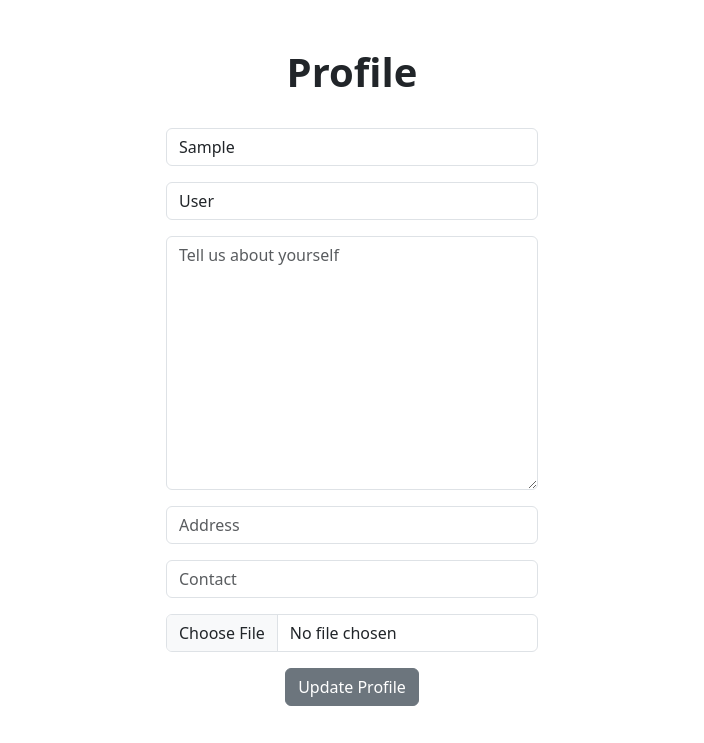
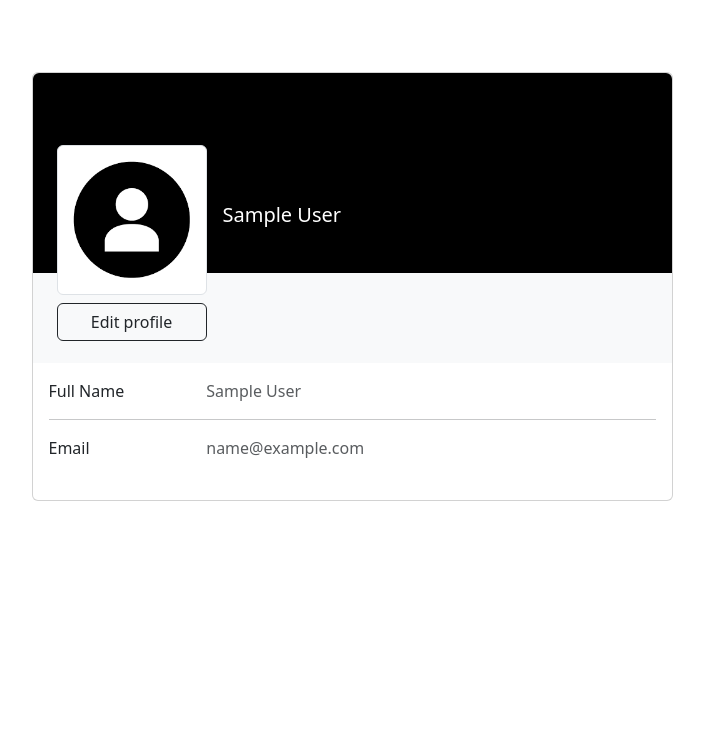
Before and after one commit to Fahad-Habib/Django-DRF-Boilerplate, a Django app: page /user/profile/ in a window 1280 px wide. Shown: the part 57-800 px from the top of the page, without its empty margins (288-992 px from the left). Run offline with Django 3.2, Linux system fonts and the light colour scheme; the visitor is signed in with stand-in values (Sample User, id 1).

Commit message:
User profile front-end

```diff
--- a/core/templates/home.html
+++ b/core/templates/home.html
@@ -18,7 +18,8 @@
                 {% else %}
                     <button type="button" class="btn btn-danger btn-block"> Account not verified </button>
                 {% endif %}
-                <a href="{% url 'user_profile' %}" type="button" class="btn btn-primary btn-block"> Change Profile </a>
+                <a href="{% url 'user_profile' %}" type="button" class="btn btn-primary btn-block"> View Profile </a>
+                <a href="{% url 'user_profile' %}" type="button" class="btn btn-primary btn-block"> Edit Profile </a>
                 <a href="{% url 'change_password' %}" type="button" class="btn btn-primary btn-block"> Change Password </a>
                 <a href="{% url 'logout' %}" type="button" class="btn btn-primary btn-block"> Logout </a>
             {% else %}
--- a/users/models.py
+++ b/users/models.py
@@ -2,6 +2,7 @@
 
 from django.contrib.auth.models import AbstractUser, BaseUserManager
 from django.db import models
+from django.utils.text import slugify
 
 
 class CustomUserManager(BaseUserManager):
@@ -37,7 +38,8 @@ class CustomUser(AbstractUser):
     email = models.EmailField(unique=True)
     is_verified = models.BooleanField(default=False)
 
-    picture = models.ImageField(null=True, blank=True)
+    handle = models.CharField(max_length=50, unique=True)
+    picture = models.ImageField(upload_to='profile/', null=True, blank=True)
     about = models.TextField(max_length=200, blank=True)
     address = models.CharField(max_length=100, blank=True)
     contact = models.CharField(max_length=20, blank=True)
@@ -47,6 +49,12 @@ class CustomUser(AbstractUser):
     USERNAME_FIELD = 'email'
     REQUIRED_FIELDS = []
 
+    def save(self, *args, **kwargs):
+        """Generate a handle while creating the user."""
+        if not self.handle:
+            self.handle = slugify(self.email)
+        return super().save(*args, **kwargs)
+
     def __str__(self):
         """Return email of the user."""
         return self.email
--- a/users/templates/user_profile.html
+++ b/users/templates/user_profile.html
@@ -1,18 +1,94 @@
 {% extends 'base.html' %}
+
+{% load static %}
 
 {% block content %}
 
-<div class="container">
-    <div class="col-md-4 offset-md-4 text-center">
-        <br/>
-        <h1><strong>Profile</strong></h1>
-        <br/>
-        <form method="post">
-            {% csrf_token %}
-            {{ form.as_p }}
-            <button type="submit" class="btn btn-secondary">Update Profile</button>
-        </form>
+<section class="h-100 gradient-custom-2">
+  <div class="container py-5 h-100">
+    <div class="row d-flex justify-content-center align-items-center h-100">
+      <div class="col col-lg-9 col-xl-7">
+        <div class="card">
+          <div class="rounded-top text-white d-flex flex-row" style="background-color: #000; height:200px;">
+            <div class="ms-4 mt-5 d-flex flex-column" style="width: 150px;">
+              {% if user.picture %}
+                <img src="{{ user.picture.url }}"
+                  alt="Generic placeholder image" class="img-fluid img-thumbnail mt-4 mb-2"
+                  style="width: 150px; z-index: 1">
+              {% else %}
+                <img src="{% static 'images/default.png' %}"
+                  alt="Generic placeholder image" class="img-fluid img-thumbnail mt-4 mb-2"
+                  style="width: 150px; z-index: 1">
+              {% endif %}
+              <button type="button" class="btn btn-outline-dark" data-mdb-ripple-color="dark"
+                style="z-index: 1;">
+                Edit profile
+              </button>
+            </div>
+            <div class="ms-3" style="margin-top: 130px;">
+              <h5> {{ user.first_name }} {{ user.last_name }} </h5>
+              <p> {{ user.address }} </p>
+            </div>
+          </div>
+          <div class="p-4 text-black" style="background-color: #f8f9fa; height: 90px;">
+          </div>
+          <div class="card-body">
+            <div class="row">
+              <div class="col-sm-3">
+                <p class="mb-0">Full Name</p>
+              </div>
+              <div class="col-sm-9">
+                <p class="text-muted mb-0"> {{ user.first_name }} {{ user.last_name }} </p>
+              </div>
+            </div>
+            <hr>
+            <div class="row">
+              <div class="col-sm-3">
+                <p class="mb-0">Email</p>
+              </div>
+              <div class="col-sm-9">
+                <p class="text-muted mb-0"> {{ user.email }} </p>
+              </div>
+            </div>
+            {% if user.contact %}
+              <hr>
+              <div class="row">
+                <div class="col-sm-3">
+                  <p class="mb-0">Phone</p>
+                </div>
+                <div class="col-sm-9">
+                  <p class="text-muted mb-0"> {{ user.contact }} </p>
+                </div>
+              </div>
+            {% endif %}
+            {% if user.address %}
+              <hr>
+              <div class="row">
+                <div class="col-sm-3">
+                  <p class="mb-0">Address</p>
+                </div>
+                <div class="col-sm-9">
+                  <p class="text-muted mb-0"> {{ user.address }} </p>
+                </div>
+              </div>
+            {% endif %}
+            {% if user.about %}
+              <hr>
+              <div class="row">
+                <div class="col-sm-3">
+                  <p class="mb-0">About</p>
+                </div>
+                <div class="col-sm-9">
+                  <p class="text-muted mb-0"> {{ user.about }} </p>
+                </div>
+              </div>
+            {% endif %}
+            <br/>
+          </div>
+        </div>
+      </div>
     </div>
-</div>
+  </div>
+</section>
 
 {% endblock %}
```
Also changed, not shown: static/images/default.png (added), users/migrations/0001_initial.py.
